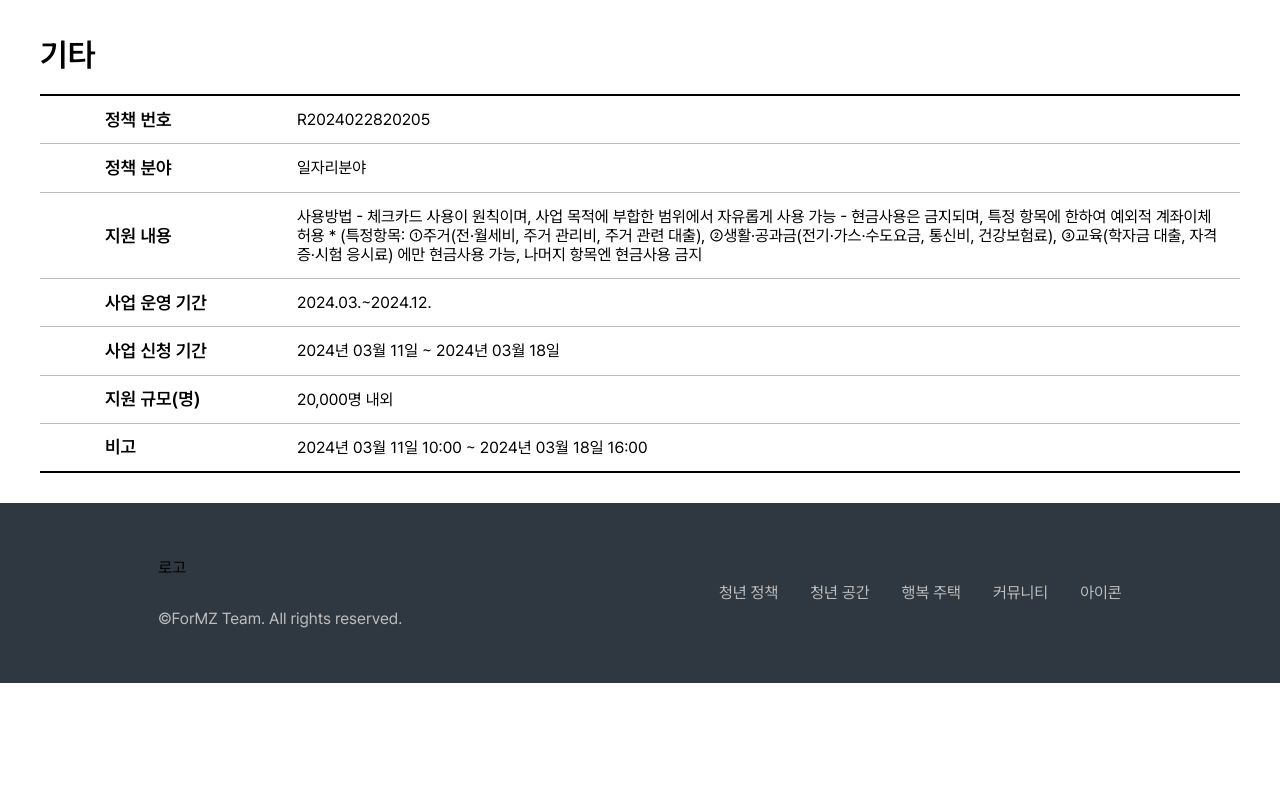
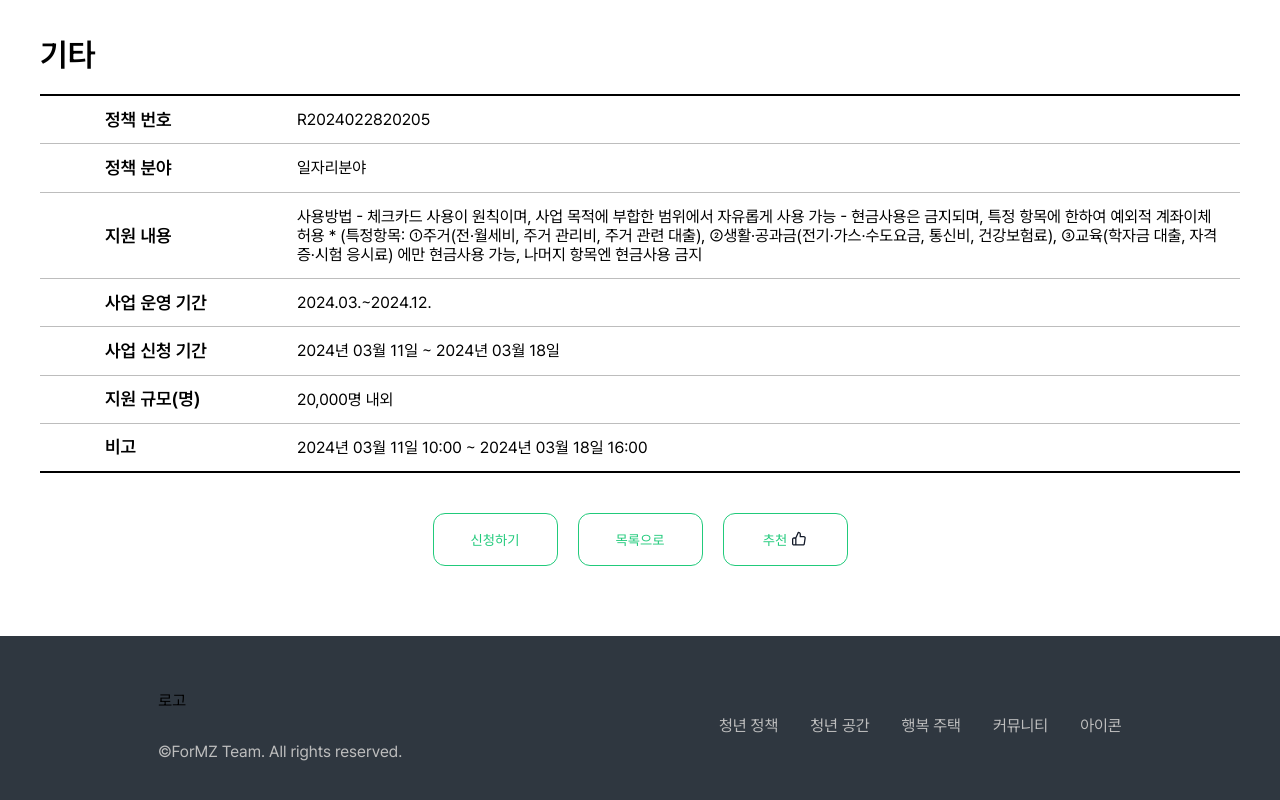
Before and after one commit to For-MZ/formz-fe, a Next.js app: page /youth-policy/1 in a window 1280 px wide. Shown: the part 1884-2684 px from the top of the page. Before the commit the page ends 2567 px from the top, so only its background shows below. Built offline with nearby package versions, Linux system fonts and the light colour scheme; a web font is replaced by a local one.

Commit message:
Design: ActionButtons 컴포넌트 마크업

```diff
--- /dev/null
+++ b/src/app/youth-policy/[policyId]/_components/ActionButtons/ActionButtons.module.scss
@@ -0,0 +1,5 @@
+.buttonWrapper {
+  display: flex;
+  gap: 20px;
+  margin: 40px auto;
+}
--- /dev/null
+++ b/src/app/youth-policy/[policyId]/_components/ActionButtons/index.tsx
@@ -0,0 +1,17 @@
+'use client';
+
+import { useRouter } from 'next/navigation';
+import styles from './ActionButtons.module.scss';
+import Button from '@/components/UI/Button';
+import recommend from '/public/icons/thumbs-up.svg';
+
+export default function ActionButtons() {
+  const router = useRouter();
+  return (
+    <div className={styles.buttonWrapper}>
+      <Button type="outline" text="신청하기" disabled={false} onClick={() => console.log('url 이동')} />
+      <Button type="outline" text="목록으로" disabled={false} onClick={() => router.back()} />
+      <Button type="outline" text="추천" disabled={false} onClick={() => console.log('클릭')} rightIcon={recommend} />
+    </div>
+  );
+}
--- a/src/app/youth-policy/[policyId]/page.tsx
+++ b/src/app/youth-policy/[policyId]/page.tsx
@@ -1,3 +1,4 @@
+import ActionButtons from './_components/ActionButtons';
 import DetailInfo from './_components/DetailInfo';
 import styles from './page.module.scss';
 import Image from 'next/image';
@@ -32,14 +33,14 @@ export default function PolicyDetailPage({ params }: Props) {
       </div>
       <div className={styles.keyInfo}>
         <div className={styles.topIconWrapper}>
-          <p className={styles.countWrapper}>
+          <div className={styles.countWrapper}>
             <p>조회수</p>
             <span>{viewCount}</span>
-          </p>
-          <p className={styles.countWrapper}>
+          </div>
+          <div className={styles.countWrapper}>
             <p>추천수</p>
             <span>{recommendCount}</span>
-          </p>
+          </div>
         </div>
         <div className={styles.categories}>
           <p className={styles.field}>{policyField}</p>
@@ -52,6 +53,7 @@ export default function PolicyDetailPage({ params }: Props) {
       <DetailInfo title="신청 자격" />
       <DetailInfo title="신청 방법" />
       <DetailInfo title="기타" />
+      <ActionButtons />
     </section>
   );
 }
```
